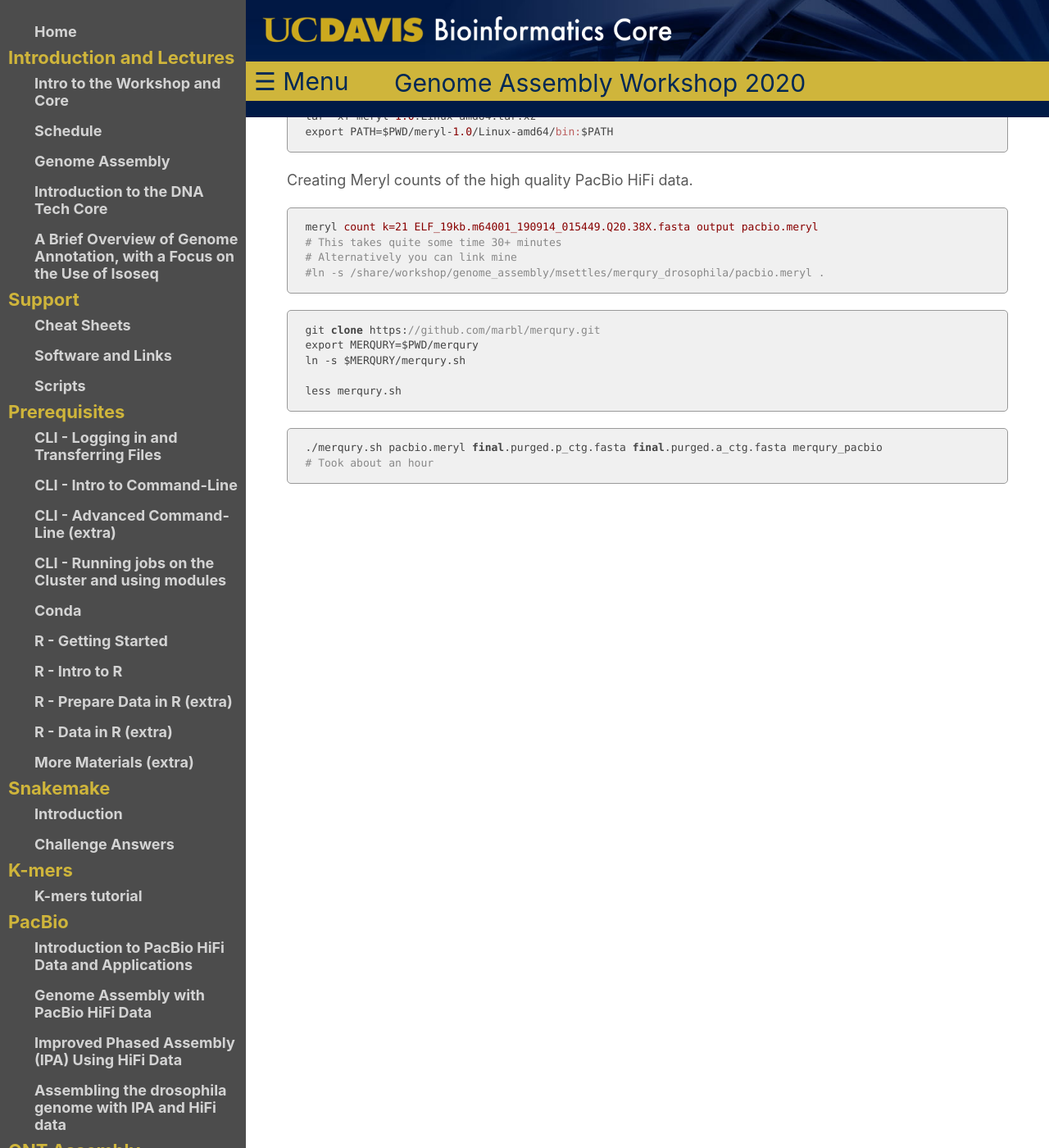
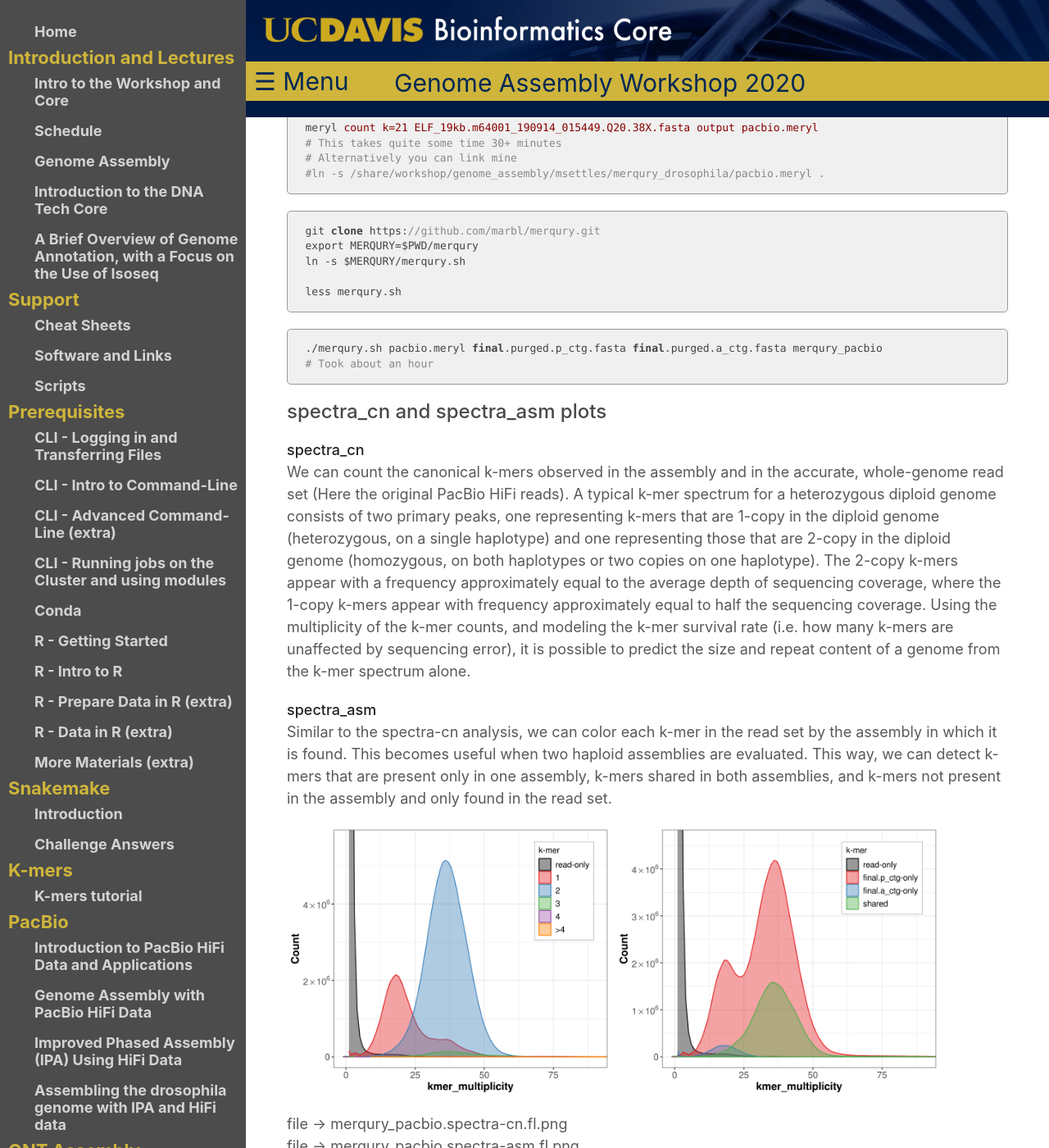
Before and after one commit to ucdavis-bioinformatics-training/2020-Genome_Assembly_Workshop, a Jekyll site: the page built from kmers/QAQC.md, in a window 1280 px wide and 1400 px high, scrolled down 4768 px. Shown: the whole window at 82% size. Built offline with Jekyll 4.4.1, drawn with Linux system fonts in a browser that asks for light colours; our own code applies the rules of GitHub Pages for plain Markdown files; some of the changed text lies outside the part shown.

Commit message:
add qa/qc

````diff
--- a/_config.yml
+++ b/_config.yml
@@ -85,6 +85,8 @@
   - heading: Genome Assessment
   - title: BUSCO
     url: busco/busco
+  - title: Additional QA/QC and metrics
+    url: kmers/QAQC.md
 
   - heading: ETC
   - title: Closing thoughts
--- a/kmers/QAQC.md
+++ b/kmers/QAQC.md
@@ -68,7 +68,7 @@
 
 ### genometools seqstat
 
-We can use genometools to get a number of assembly stats. In order to get NG50 values we need to provide it the estimate of the genome size determined by genomescope.
+We can use [genometools](http://genometools.org/) to get a number of assembly stats. In order to get NG50 values we need to provide it the estimate of the genome size determined by genomescope.
 
 ```bash
 mkdir genometools
@@ -188,3 +181,57 @@
 ./merqury.sh pacbio.meryl final.purged.p_ctg.fasta final.purged.a_ctg.fasta merqury_pacbio
 # Took about an hour
 ```
+
+
+### spectra_cn and spectra_asm plots
+
+**spectra_cn**
+We can count the canonical k-mers observed in the assembly and in the accurate, whole-genome read set (Here the original PacBio HiFi reads). A typical k-mer spectrum for a heterozygous diploid genome consists of two primary peaks, one representing k-mers that are 1-copy in the diploid genome (heterozygous, on a single haplotype) and one representing those that are 2-copy in the diploid genome (homozygous, on both haplotypes or two copies on one haplotype). The 2-copy k-mers appear with a frequency approximately equal to the average depth of sequencing coverage, where the 1-copy k-mers appear with frequency approximately equal to half the sequencing coverage. Using the multiplicity of the k-mer counts, and modeling the k-mer survival rate (i.e. how many k-mers are unaffected by sequencing error), it is possible to predict the size and repeat content of a genome from the k-mer spectrum alone.
+
+**spectra_asm**
+Similar to the spectra-cn analysis, we can color each k-mer in the read set by the assembly in which it is found. This becomes useful when two haploid assemblies are evaluated. This way, we can detect k-mers that are present only in one assembly, k-mers shared in both assemblies, and k-mers not present in the assembly and only found in the read set.
+
+<p float="center">
+  <img src="figures/pacbio.merqury.spectra-cn.fl.png" width="45%" />
+  <img src="figures/pacbio.merqury.spectra-asm.fl.png" width="45%" />
+</p>
+
+file -> merqury_pacbio.spectra-cn.fl.png
+file -> merqury_pacbio.spectra-asm.fl.png
+<p float="center">
+  <img src="figures/merqury_pacbio.spectra-cn.fl.png" width="45%" />
+  <img src="figures/merqury_pacbio.spectra-asm.fl.png" width="45%" />
+</p>
+
+### QV values
+
+We can also use k-mers to estimate the frequency of consensus errors in the assembly. We use a binomial model of k-mer survival, and assume all k-mers in the assembly should be found at least once in the read set. In brief, we estimate the probability P that a base in the assembly is correct.
+
+file -> merqury_pacbio.qv
+
+
+| Assembly | ASM_ONLY | TOTAL | QV | ERROR |
+|:---|---|---|----|---|
+|final.purged.p_ctg | 4924 | 134184714 | 57.576 | 1.74744e-06 |
+|final.purged.a_ctg | 10189 | 115249809 | 53.7571 | 4.21008e-06 |
+|Both | 15113 | 249434523 | 55.3981 | 2.88528e-06 |
+
+
+### K-mer completeness
+
+We define a “reliable k-mer” as a k-mer that is truly in the genome and unlikely to be caused by sequencing error. With exact k-mer counts, it is easy to filter out low-copy k-mers that are likely to represent sequencing errors. The k-mer completeness is calculated as the fraction of reliable k-mers in the read set that are also found in the assembly.
+
+file -> completeness.stats
+
+| Assembly | all | ASM | TOTAL |
+|:---|---|---|----|
+|final.purged.p_ctg | all | 116624064 | 131494201 | 88.6914
+|final.purged.a_ctg | all | 97678031 | 131494201 | 74.2831
+|both | all | 128428935 | 131494201 | 97.6689
+
+
+## Excercise
+
+1. Given all the above what is the final X.Y.Q Assessment for this assembly.
+
+1. Run the above excercise for each of the final resulting assemblies we've performed in this workshop, post the X.Y.Q Assessment in the Slack channel.
````
Also changed, not shown: other parts of kmers/QAQC.md (+1 -8 lines), base/closing.md (+0 -5 lines), kmers/figures/merqury_pacbio.spectra-asm.fl.png (added), kmers/figures/merqury_pacbio.spectra-cn.fl.png (added), kmers/figures/pacbio.merqury.spectra-asm.fl.png (added), kmers/figures/pacbio.merqury.spectra-cn.fl.png (added).
